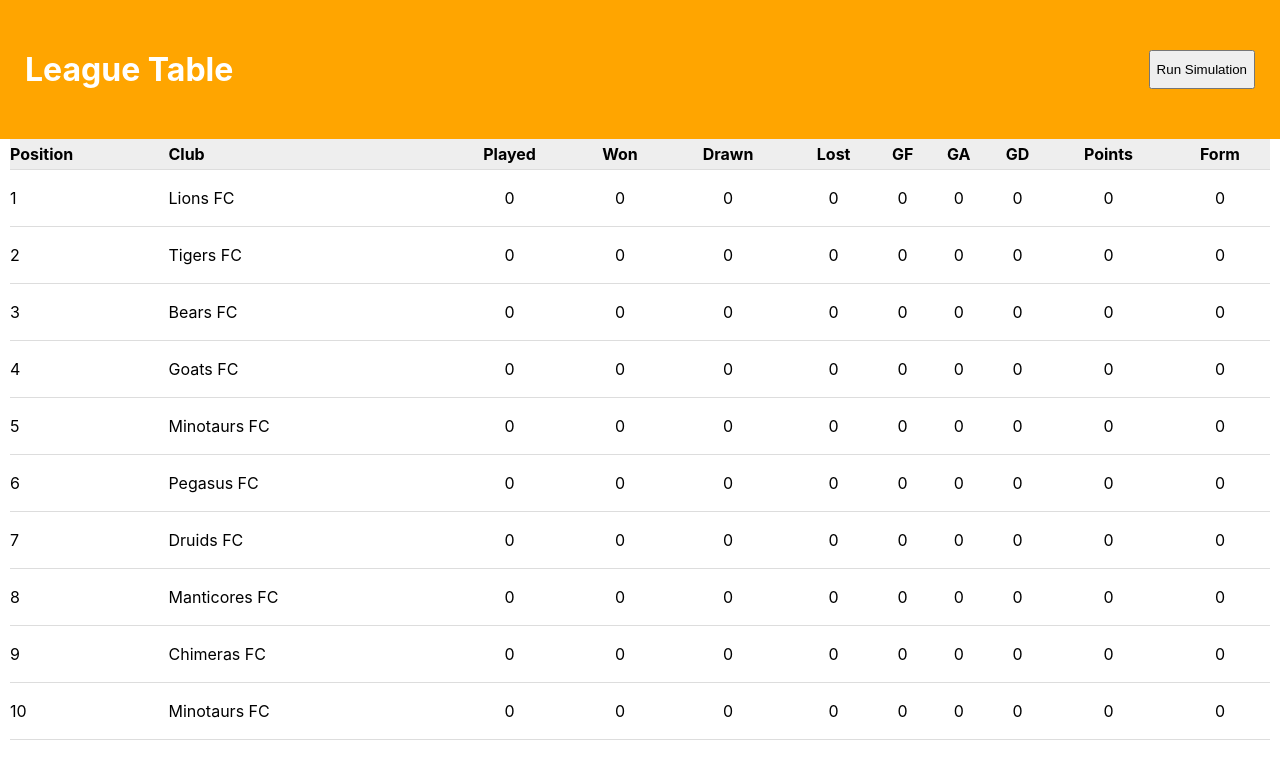
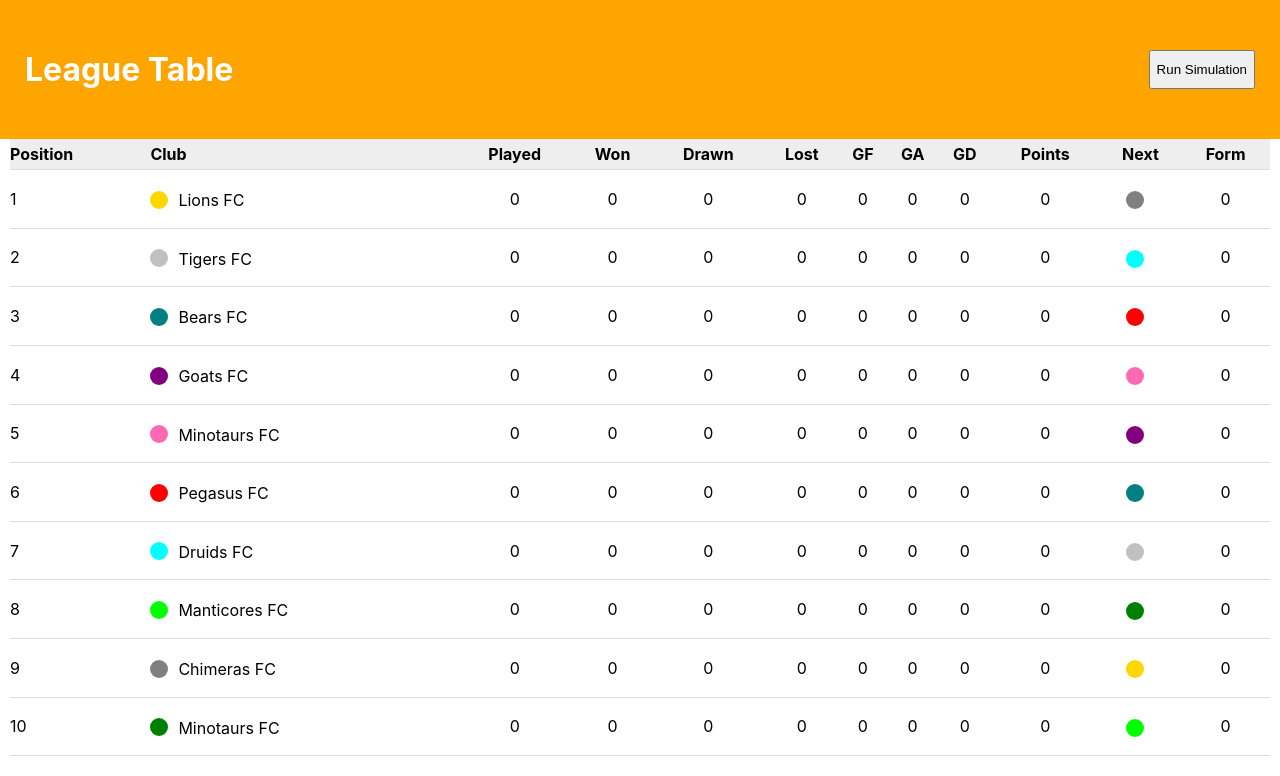
Before and after one commit to markhamilton90/react-league-table, a React (Create React App) app: page / in a window 1280 px wide. Shown: the top 776 px of the page. Built offline with nearby package versions, Linux system fonts and the light colour scheme.

Commit message:
display next match

```diff
--- a/src/App.css
+++ b/src/App.css
@@ -33,3 +33,18 @@ td {
 tr {
     border-bottom: 1px solid #ddd;
 }
+
+.badge {
+    display: inline-block;
+    width: 18px;
+    height: 18px;
+    vertical-align: middle;
+    border-radius: 50%;
+    margin-right: 10px;
+}
+.clubname {
+    vertical-align: middle;
+}
+.next {
+    text-align: center;
+}
--- a/src/Components/App.js
+++ b/src/Components/App.js
@@ -7,15 +7,14 @@ import { createSchedule } from '../helpers.js'
 
 function App() {
 
-    const [teams, setTeams] = useState(teamsData);
-    const [history, setHistory] = useState([]);
-    const currentMatchWeek = history.slice(-1)[0]
+    const [teams, setTeams] = useState(teamsData)
+    const [history, setHistory] = useState([])
+    const lastMatchWeek = history.slice(-1)[0]
 
     const clubs = teams.map(team => team.id)
     const [schedule, setSchedule] = useState(createSchedule(clubs))
 
-
-    console.log(currentMatchWeek)
+    const nextMatches = schedule[history.length]
 
     function runMatchweek() {
         const nextMatchWeek = {
@@ -29,7 +28,7 @@ function App() {
     return (
         <div className="league-table">
             <Header handleClick={runMatchweek}/>
-            <Table teams={teams} matchWeek={currentMatchWeek}/>
+            <Table teams={teams} lastMatchWeek={lastMatchWeek} nextMatches={nextMatches}/>
         </div>
     );
 }
--- a/src/Components/Club.js
+++ b/src/Components/Club.js
@@ -1,8 +1,11 @@
 import { useState } from 'react';
 
-function Club({ name }) {
+function Club({ name, badge }) {
     return (
-        <td className="club">{name}</td>
+        <td className="club">
+            <span className="badge" style={{background: badge}}></span>
+            <span className="clubname">{name}</span>
+        </td>
     )
 }
 
--- /dev/null
+++ b/src/Components/NextMatch.js
@@ -0,0 +1,24 @@
+import { useState } from 'react';
+
+function NextMatch({ opponent }) {
+
+    const emptySpan = <span>&bull;</span>
+
+    const opponentBadge = (
+        <span
+            title={opponent.name}
+            className="badge"
+            style={{background: opponent.badge}}>
+        </span>
+    )
+
+    const content = opponent ? opponentBadge : emptySpan
+
+    return (
+        <td className="next">
+            { content }
+        </td>
+    )
+}
+
+export default NextMatch;
--- a/src/Components/Row.js
+++ b/src/Components/Row.js
@@ -1,15 +1,17 @@
 import { useState } from 'react';
 import Position from './Position';
 import Club from './Club';
+import NextMatch from './NextMatch';
 import RecentForm from './RecentForm';
 
-function Row({ team, matchWeek }) {
+function Row({ team, lastMatchWeek, nextOpponent }) {
+
     return (
         <tr>
             <Position position={team.position}/>
-            <Club name={team.name}/>
+            <Club name={team.name} badge={team.badge}/>
             <td className="played">
-                {matchWeek ? matchWeek.played : 0}
+                {lastMatchWeek ? lastMatchWeek.played : 0}
             </td>
             <td>0</td>
             <td>0</td>
@@ -18,6 +20,7 @@ function Row({ team, matchWeek }) {
             <td>0</td>
             <td>0</td>
             <td>0</td>
+            <NextMatch opponent={nextOpponent}/>
             <RecentForm />
         </tr>
     )
--- a/src/Components/Table.js
+++ b/src/Components/Table.js
@@ -1,7 +1,20 @@
 import { useState } from 'react';
 import Row from './Row';
 
-function Table({ teams, matchWeek }) {
+function Table({ teams, lastMatchWeek, nextMatches }) {
+
+    function getOpponent(clubId) {
+        if (!nextMatches) {
+            return
+        }
+
+        let matchup = nextMatches.find(el => el.includes(clubId))
+        let opponentID = matchup.split('-').find(el => parseInt(el) !== clubId)
+        let opponentClub = teams.find(el => el.id == parseInt(opponentID))
+
+        return opponentClub
+    }
+
     return (
         <table>
             <thead>
@@ -16,6 +29,7 @@ function Table({ teams, matchWeek }) {
                     <th>GA</th>
                     <th>GD</th>
                     <th>Points</th>
+                    <th>Next</th>
                     <th>Form</th>
                 </tr>
             </thead>
@@ -25,7 +39,8 @@ function Table({ teams, matchWeek }) {
                         <Row
                             team={team}
                             index={index}
-                            matchWeek={matchWeek}
+                            lastMatchWeek={lastMatchWeek}
+                            nextOpponent={getOpponent(team.id)}
                         />
                     ))
                 }
--- a/src/teams.js
+++ b/src/teams.js
@@ -2,52 +2,62 @@ const teams = [
     {
         "name": "Lions FC",
         "position": 1,
-        "id": 1
+        "id": 1,
+        "badge": 'gold'
     },
     {
         "name": "Tigers FC",
         "position": 2,
-        "id": 2
+        "id": 2,
+        "badge": 'silver'
     },
     {
         "name": "Bears FC",
         "position": 3,
-        "id": 3
+        "id": 3,
+        "badge": 'teal'
     },
     {
         "name": "Goats FC",
         "position": 4,
-        "id": 4
+        "id": 4,
+        "badge": 'purple'
     },
     {
         "name": "Minotaurs FC",
         "position": 5,
-        "id": 5
+        "id": 5,
+        "badge": 'hotpink'
     },
     {
         "name": "Pegasus FC",
         "position": 6,
-        "id": 6
+        "id": 6,
+        "badge": 'red'
     },
     {
         "name": "Druids FC",
         "position": 7,
-        "id": 7
+        "id": 7,
+        "badge": 'cyan'
     },
     {
         "name": "Manticores FC",
         "position": 8,
-        "id": 8
+        "id": 8,
+        "badge": 'lime'
     },
     {
         "name": "Chimeras FC",
         "position": 9,
-        "id": 9
+        "id": 9,
+        "badge": 'gray'
     },
     {
         "name": "Minotaurs FC",
         "position": 10,
-        "id": 10
+        "id": 10,
+        "badge": 'green'
     }
 ];
 
```
